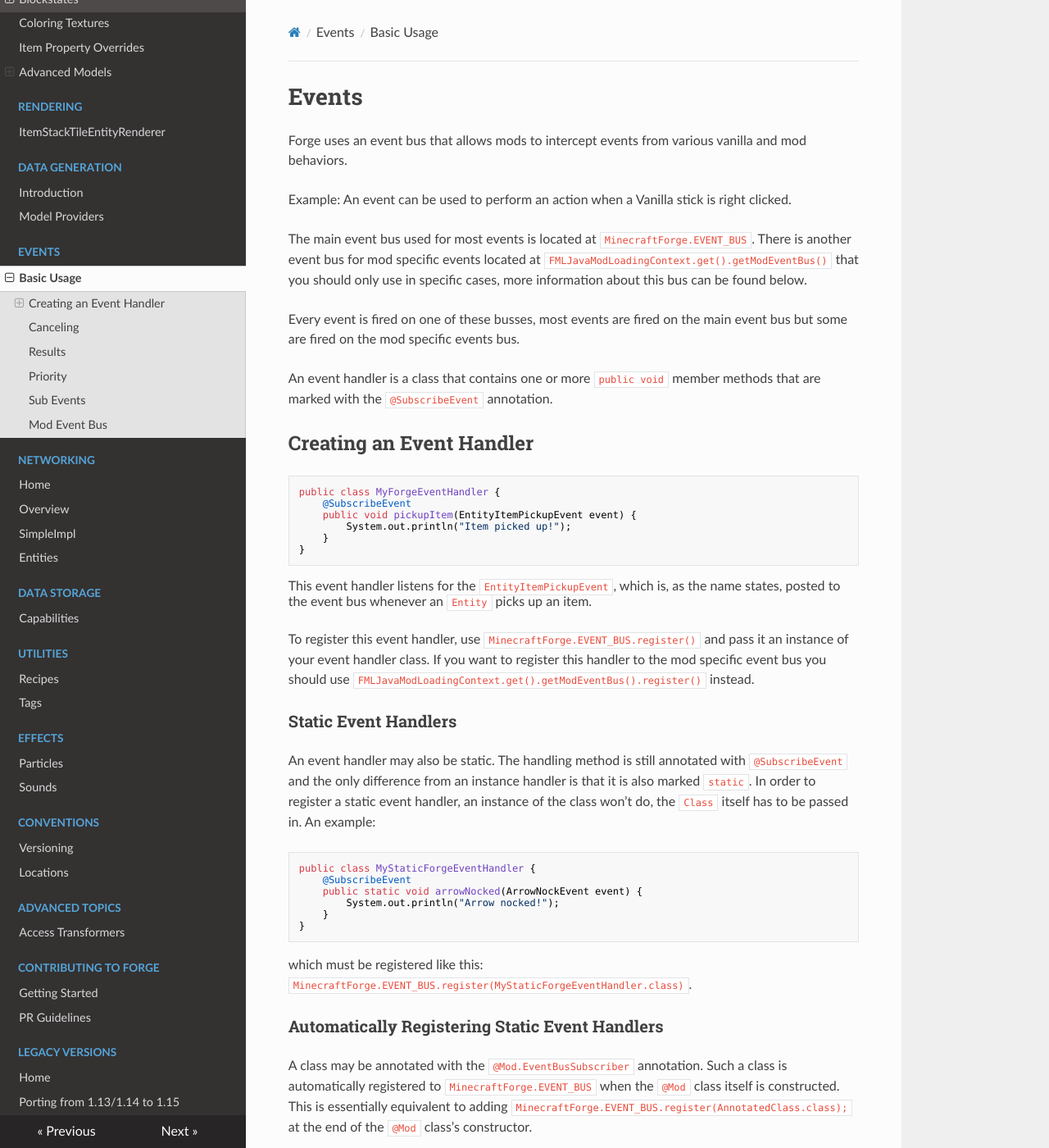
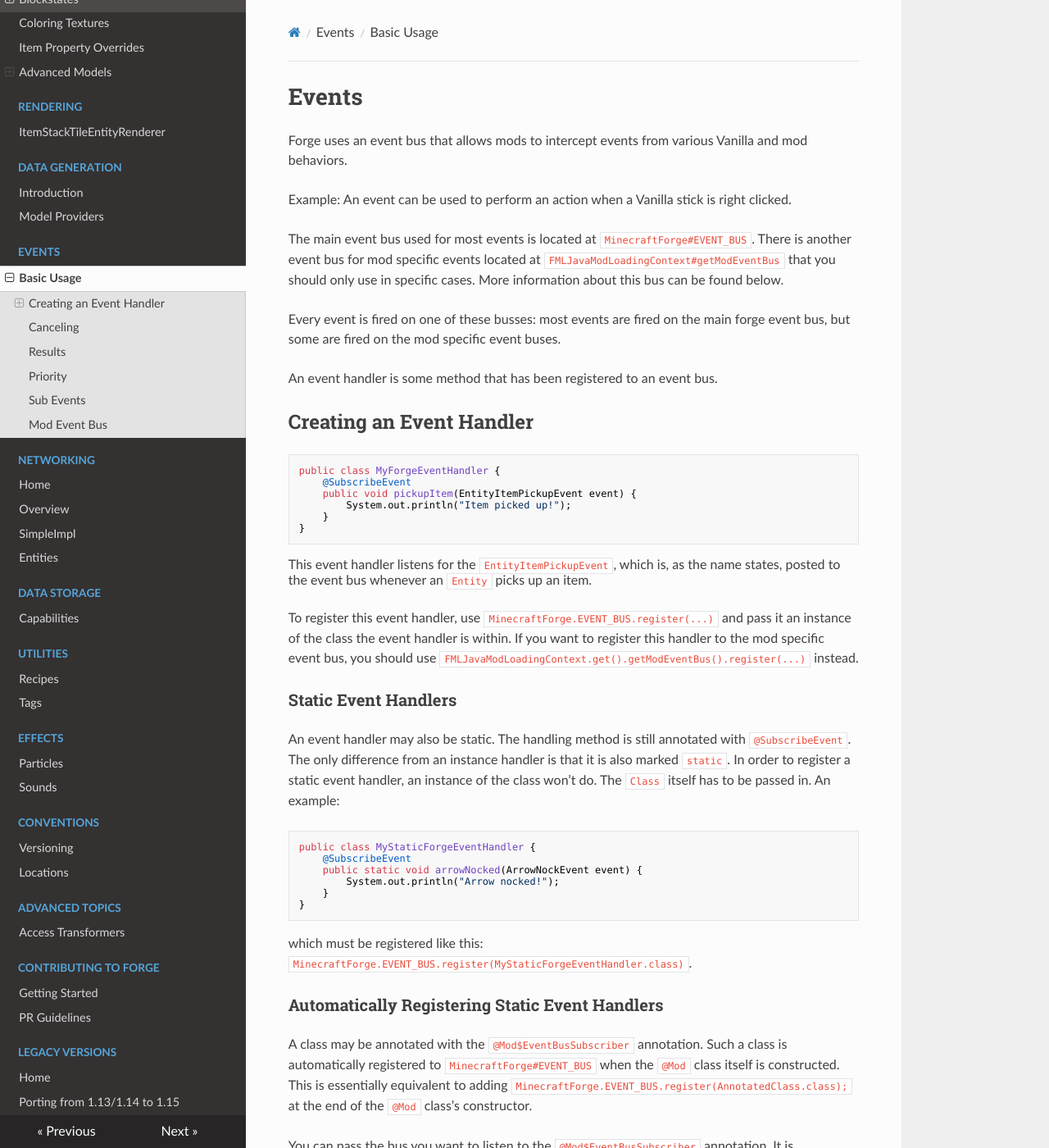
Before and after one commit to MinecraftForge/Documentation, an MkDocs documentation site: the page built from docs/events/intro.md, in a window 1280 px wide and 1400 px high. Shown: the whole window at 82% size. Built offline with MkDocs 1.6.1, drawn with Linux system fonts in a browser that asks for light colours; nearby versions of some CDN libraries; some of the changed text lies outside the part shown.

Commit message:
Events Cleanup (#17)
* Events Cleanup

This is a cleanup of the events folder to address any syntax, formatting, and outdated information in the docs.

- There will be another PR for 1.16 to address the change in the location of the synchronous work queue for parallel events.
- There should be a PR after omnibus to address lambda event handlers.

* Add modid/bus information for EventBusSubscriber

````diff
--- a/docs/events/intro.md
+++ b/docs/events/intro.md
@@ -1,15 +1,15 @@
 Events
 ======
 
-Forge uses an event bus that allows mods to intercept events from various vanilla and mod behaviors.
+Forge uses an event bus that allows mods to intercept events from various Vanilla and mod behaviors.
 
 Example: An event can be used to perform an action when a Vanilla stick is right clicked.
 
-The main event bus used for most events is located at `MinecraftForge.EVENT_BUS`. There is another event bus for mod specific events located at `FMLJavaModLoadingContext.get().getModEventBus()` that you should only use in specific cases, more information about this bus can be found below.
+The main event bus used for most events is located at `MinecraftForge#EVENT_BUS`. There is another event bus for mod specific events located at `FMLJavaModLoadingContext#getModEventBus` that you should only use in specific cases. More information about this bus can be found below.
 
-Every event is fired on one of these busses, most events are fired on the main event bus but some are fired on the mod specific events bus.
+Every event is fired on one of these busses: most events are fired on the main forge event bus, but some are fired on the mod specific event buses.
 
-An event handler is a class that contains one or more `public void` member methods that are marked with the `@SubscribeEvent` annotation.
+An event handler is some method that has been registered to an event bus.
 
 Creating an Event Handler
 -------------------------
@@ -24,11 +24,11 @@ public class MyForgeEventHandler {
 ```
 This event handler listens for the `EntityItemPickupEvent`, which is, as the name states, posted to the event bus whenever an `Entity` picks up an item.
 
-To register this event handler, use `MinecraftForge.EVENT_BUS.register()` and pass it an instance of your event handler class. If you want to register this handler to the mod specific event bus you should use `FMLJavaModLoadingContext.get().getModEventBus().register()` instead.
+To register this event handler, use `MinecraftForge.EVENT_BUS.register(...)` and pass it an instance of the class the event handler is within. If you want to register this handler to the mod specific event bus, you should use `FMLJavaModLoadingContext.get().getModEventBus().register(...)` instead.
 
 ### Static Event Handlers
 
-An event handler may also be static. The handling method is still annotated with `@SubscribeEvent` and the only difference from an instance handler is that it is also marked `static`. In order to register a static event handler, an instance of the class won't do, the `Class` itself has to be passed in. An example:
+An event handler may also be static. The handling method is still annotated with `@SubscribeEvent`. The only difference from an instance handler is that it is also marked `static`. In order to register a static event handler, an instance of the class won't do. The `Class` itself has to be passed in. An example:
 
 ```java
 public class MyStaticForgeEventHandler {
@@ -43,13 +43,14 @@ which must be registered like this: `MinecraftForge.EVENT_BUS.register(MyStaticF
 
 ### Automatically Registering Static Event Handlers
 
-A class may be annotated with the `@Mod.EventBusSubscriber` annotation. Such a class is automatically registered to `MinecraftForge.EVENT_BUS` when the `@Mod` class itself is constructed. This is essentially equivalent to adding `MinecraftForge.EVENT_BUS.register(AnnotatedClass.class);` at the end of the `@Mod` class's constructor.
+A class may be annotated with the `@Mod$EventBusSubscriber` annotation. Such a class is automatically registered to `MinecraftForge#EVENT_BUS` when the `@Mod` class itself is constructed. This is essentially equivalent to adding `MinecraftForge.EVENT_BUS.register(AnnotatedClass.class);` at the end of the `@Mod` class's constructor.
 
-You can pass the bus you want to listen to to the `@Mod.EventBusSubscriber` annotation. You can also specify the `Dist`s to load this event subscriber on. This can be used to not load Client specific event subscribers on the dedicated server.
+You can pass the bus you want to listen to the `@Mod$EventBusSubscriber` annotation. It is recommended you also specify the mod id, since the annotation process may not be able to figure it out, and the bus you are registering to, since it serves as a reminder to make sure you are on the correct one. You can also specify the `Dist`s or physical sides to load this event subscriber on. This can be used to not load client specific event subscribers on the dedicated server.
 
-An example for a static event listener listening to `RenderWorldLastEvent` which will only be called on the Client:
+An example for a static event listener listening to `RenderWorldLastEvent` which will only be called on the client:
+
 ```java
-@Mod.EventBusSubscriber(Dist.CLIENT)
+@Mod.EventBusSubscriber(modid = "mymod", bus = Bus.FORGE, value = Dist.CLIENT)
 public class MyStaticClientOnlyEventHandler {
 	@SubscribeEvent
 	public static void drawLast(RenderWorldLastEvent event) {
@@ -72,7 +73,7 @@ If an event can be canceled, it will be marked with the `@Cancelable` annotation
 Results
 -------
 
-Some events have an `Event.Result`, a result can be one of three things, `DENY` which stops the event, `DEFAULT` which uses the Vanilla behavior, and `ALLOW` which forces the action to take place, regardless if it would have originally. The result of an event can be set by calling `setResult` with an `Event.Result` on the event. Not all events have results, an event with a result will be annotated with `@HasResult`.
+Some events have an `Event$Result`. A result can be one of three things: `DENY` which stops the event, `DEFAULT` which uses the Vanilla behavior, and `ALLOW` which forces the action to take place, regardless if it would have originally. The result of an event can be set by calling `#setResult` with an `Event$Result` on the event. Not all events have results; an event with a result will be annotated with `@HasResult`.
 
 !!! important
     Different events may use results in different ways, refer to the event's JavaDoc before using the result.
@@ -85,14 +86,15 @@ Event handler methods (marked with `@SubscribeEvent`) have a priority. You can s
 Sub Events
 ----------
 
-Many events have different variations of themselves, these can be different but all based around one common factor (e.g. `PlayerEvent`) or can be an event that has multiple phases (e.g. `PotionBrewEvent`). Take note that if you listen to the parent event class, you will receive calls to your method for *all* subclasses.
+Many events have different variations of themselves. These can be different but all based around one common factor (e.g. `PlayerEvent`) or can be an event that has multiple phases (e.g. `PotionBrewEvent`). Take note that if you listen to the parent event class, you will receive calls to your method for *all* subclasses.
 
 Mod Event Bus
 -------------
 
-The mod event bus is primarily used for listening to lifecycle events in which mods should initialize. Many of these events are also ran in parallel so mods can be initialized at the same time. This does mean you can't directly execute code from other mods in these events, use the `InterModComms` system for that.
+The mod event bus is primarily used for listening to lifecycle events in which mods should initialize. Many of these events are also ran in parallel so mods can be initialized at the same time. This does mean you can't directly execute code from other mods in these events. Use the `InterModComms` system for that.
 
 These are the four most commonly used lifecycle events that are called during mod initialization on the mod event bus:
+
 * `FMLCommonSetupEvent`
 * `FMLClientSetupEvent` & `FMLDedicatedServerSetupEvent`
 * `InterModEnqueueEvent`
@@ -103,7 +105,8 @@ These are the four most commonly used lifecycle events that are called during mo
 
 These four lifecycle events are all ran in parallel. If you want to run code on the main thread during these events you can use the `DeferredWorkQueue` to do so.
 
-Next to the lifecycle events there are a few miscellaneous events that are fired on the mod event bus where you can register, set up or initialize various things. Most of these events are not ran in parallel in contrast to the lifecycle events. A few examples:
+Next to the lifecycle events, there are a few miscellaneous events that are fired on the mod event bus where you can register, set up, or initialize various things. Most of these events are not ran in parallel in contrast to the lifecycle events. A few examples:
+
 * `ColorHandlerEvent`
 * `ModelBakeEvent`
 * `TextureStitchEvent`
````
